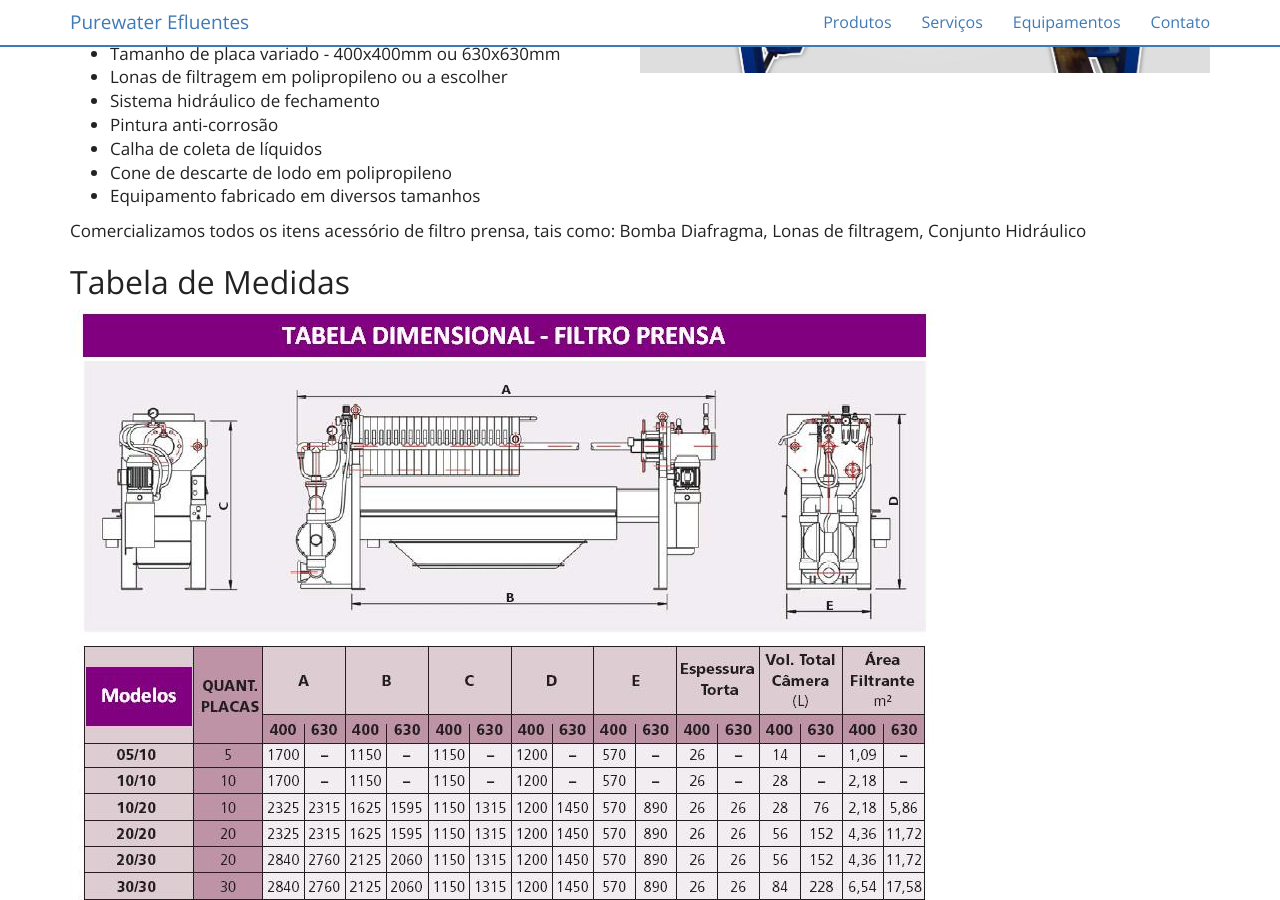
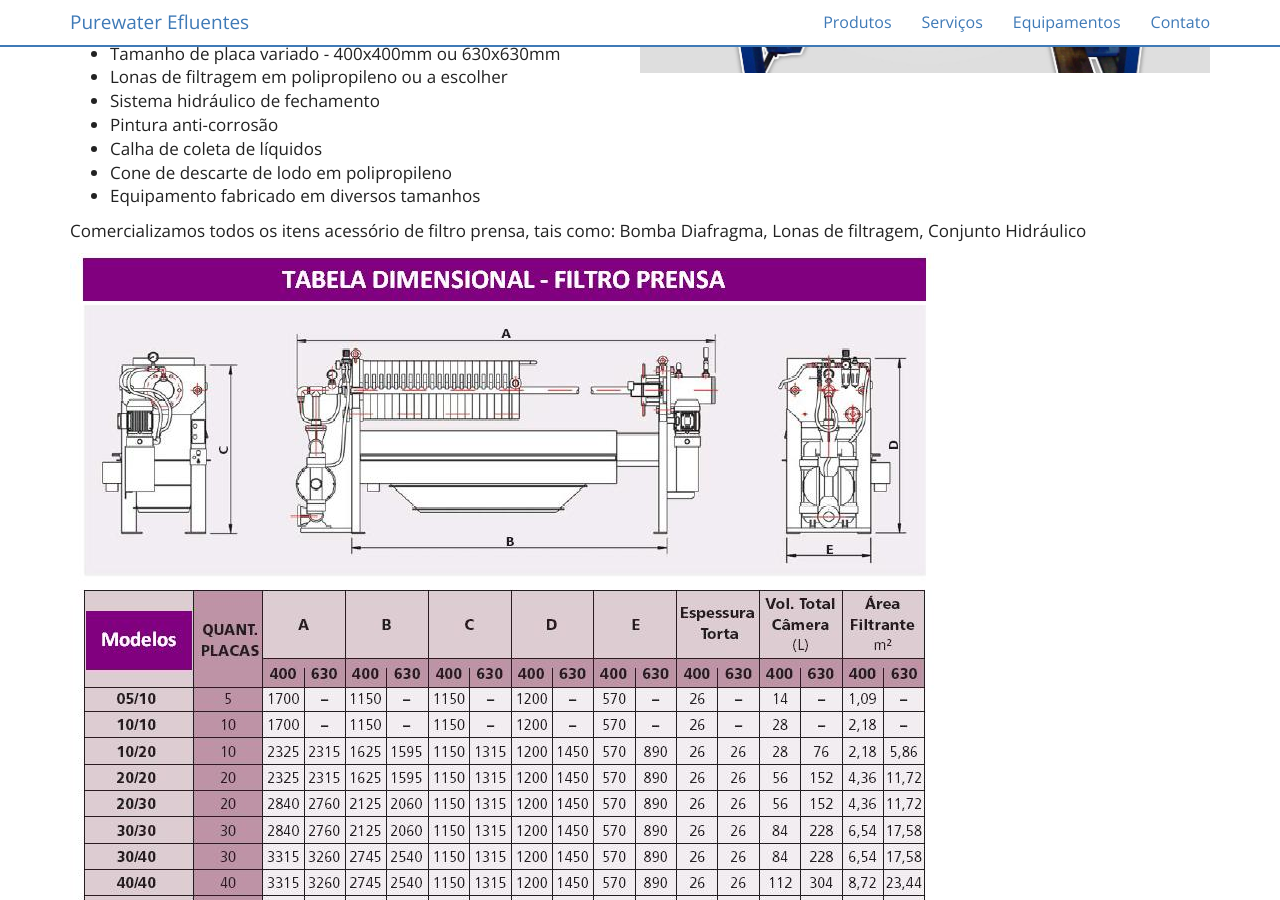
Before and after one commit to purewaterefluentes/purewaterefluentes.github.io, a Jekyll site: the page built from equipamentos/filtro-prensa.md, in a window 1280 px wide and 900 px high, scrolled down 697 px. Built offline with Jekyll 4.4.1, drawn with Linux system fonts in a browser that asks for light colours; nearby versions of some CDN libraries; library files that are not in the unit come from our copies.

Commit message:
Update filtro-prensa.md

```diff
--- a/equipamentos/filtro-prensa.md
+++ b/equipamentos/filtro-prensa.md
@@ -31,9 +31,7 @@
 
 Comercializamos todos os itens acessório de filtro prensa, tais como: Bomba Diafragma, Lonas de filtragem, Conjunto Hidráulico
 
-## Tabela de Medidas
-
 <img src="../../website/images/Tabela dimensional filtro prensa Purewater.JPG" alt="Tabela de Medidas - Filtro Prensa">
 
 
-{% include purewater/equipamentos/galeria-filtro-prensa.html %}
+{% include purewater/equipamentos/galeria-filtro-prensa-equipamento.html %}
```
